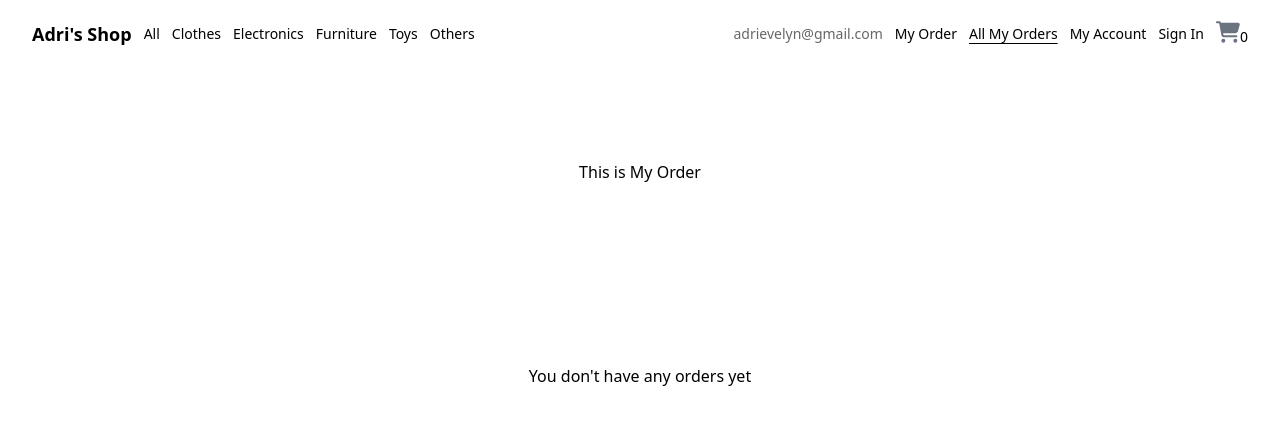
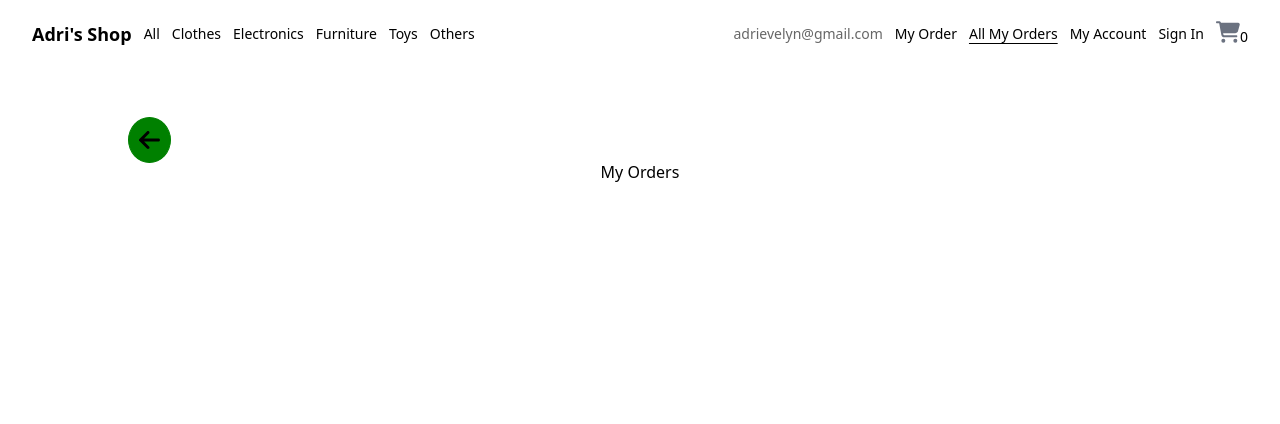
Before and after one commit to Adri-ESM/react-vite-tailwind, a React (Vite) app: page /my-orders in a window 1280 px wide. Shown: the top 424 px of the page. Built offline with nearby package versions, Linux system fonts and the light colour scheme.

Commit message:
working in the MyOrders and OrdersCards Pages

```diff
--- a/src/Pages/MyOrders/index.jsx
+++ b/src/Pages/MyOrders/index.jsx
@@ -1,35 +1,30 @@
 import Layout from "../../Components/Layout";
-//import OrderCard from "../../Components/OrderCard";
-//import { useContext } from "react";
-//import { ShoppingCartContext } from "../../Context";
+import { Link } from "react-router-dom";
+import { ShoppingCartContext } from "../../Context";
+import { useContext } from "react";
+import OrdersCards from "../OrdersCards";
+import Back from "../../Components/Back";
+import "./styles.css";
 
-function MyOrders() {
-    //const context = useContext(ShoppingCartContext);
+export default function MyOrders() {
+    const context = useContext(ShoppingCartContext);
+
 
   return (
     <Layout>
-       <h1 className="mt-20">This is My Order</h1>
-      {/* <div className="px-6 overflow-y-scroll flex-1">
-        {
-        context.order?.slice(-1)[0](product => (
-          <OrderCard
-            key={product.id}
-            id={product.id}
-            image={product.image}
-            title={product.title}
-            price={product.price}
-          />
-        ))
-        }
-      </div> */}
-
-
-      <div className="flex justify-center items-center h-96">
-          <h2 className="text-1xl">You don&apos;t have any orders yet</h2>
+        <div>
+            <Back />
         </div>
-
-  </Layout>
-  );
+      <h1 className="mt-20">My Orders</h1>
+    {
+        context.order.map((order, index) => {
+          <Link key={index} to="/my-orders/${order.id}">
+      <OrdersCards
+        totalPrice={order.totalPrice}
+        totalProducts={order.totalProducts} />
+        </Link>
+        })
+      }
+    </Layout>
+  )
 }
-
-export default MyOrders;
--- /dev/null
+++ b/src/Pages/OrdersCards/index.jsx
@@ -0,0 +1,60 @@
+import { useContext } from "react";
+import { ShoppingCartContext } from "../../Context";
+import { FontAwesomeIcon } from "@fortawesome/react-fontawesome";
+import { faTimes } from "@fortawesome/free-solid-svg-icons";
+import PropTypes from "prop-types";
+import "./styles.css";
+
+ function OrdersCards(props) {
+  const { id, title, image, price, showDeleteIcon = true } = props;
+  const context = useContext(ShoppingCartContext);
+
+  const handleRemoveItem = () => {
+    context.removeProductFromCart(id);
+  };
+
+  return (
+    <div className="order-card-items">
+      <div className="order-card-container">
+        <div className="flex justify-between mb-2">
+          {showDeleteIcon && (
+            <FontAwesomeIcon
+              className="text-xl cursor-pointer ml-auto text-red-600"
+              icon={faTimes}
+              onClick={handleRemoveItem}
+            />
+          )}
+        </div>
+        <div className="order-card-item">
+          <figure className="w-20 h-20 relative group">
+            <img
+              className="order-image w-full h-full object-cover rounded-lg transition-transform transform cursor-pointer hover:scale-150"
+              src={image}
+              alt={title}
+            />
+          </figure>
+          <p className="align-center text-sm pl-5 pr-5">{title}</p>
+          <h3 className="align-center text-base font-semibold">${price}</h3>
+        </div>
+      </div>
+    </div>
+  );
+}
+
+export default OrdersCards;
+
+OrdersCards.propTypes = {
+  id: PropTypes.oneOfType([PropTypes.string, PropTypes.number]),
+  title: PropTypes.string,
+  image: PropTypes.string,
+  price: PropTypes.number,
+  showDeleteIcon: PropTypes.bool,
+};
+
+// OrdersCards.propTypes = {
+//   id: PropTypes.oneOfType([PropTypes.string, PropTypes.number]).isRequired,
+//   title: PropTypes.string.isRequired,
+//   image: PropTypes.string.isRequired,
+//   price: PropTypes.number.isRequired,
+//   showDeleteIcon: PropTypes.bool,
+// };
```
Also changed, not shown: src/Pages/App/index.jsx (+5 -4 lines), src/Pages/MyOrders/styles.css (added), src/Pages/OrdersCards/styles.css (added).
